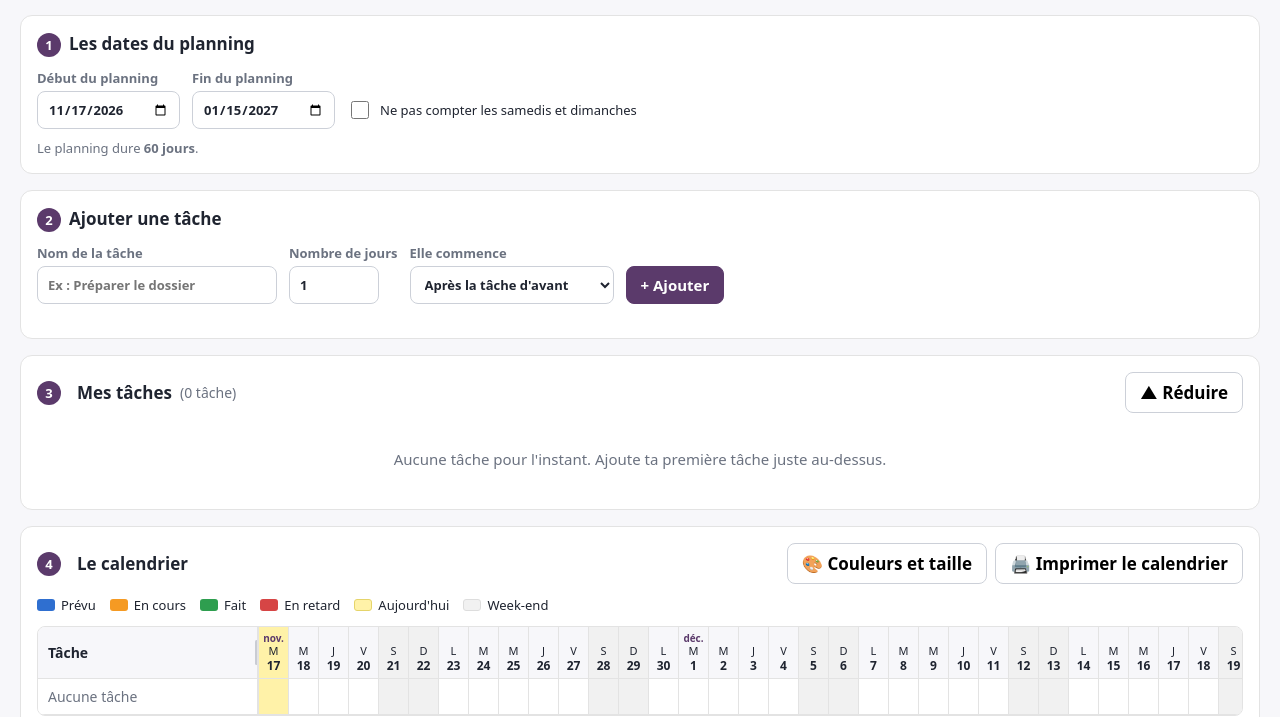
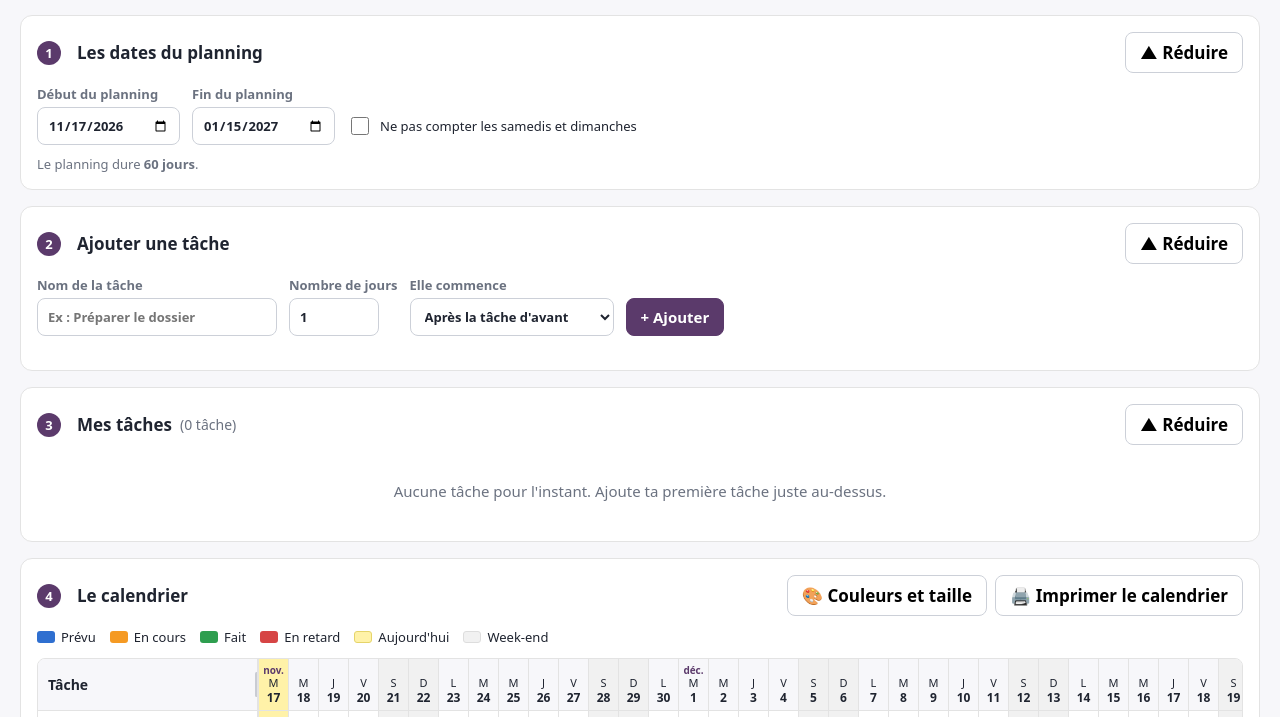
Before and after one commit to shopintoons/planning, a plain HTML site: page index.html in a window 1280 px wide. Shown: the part 83-800 px from the top of the page. Drawn offline with Linux system fonts and the light colour scheme.

Commit message:
Réduire / agrandir les parties dates et ajout de tâche
Co-Authored-By: Claude Opus 5.5 <noreply@anthropic.com>
Claude-Session: https://claude.ai/code/session_016wN1mN1hr9N3qesuEQg528

```diff
--- a/index.html
+++ b/index.html
@@ -193,11 +193,14 @@ function rendu(){
   h+='<h1>Mon planning de tâches</h1><p class="sous">Tu mets les dates du planning, puis tes tâches avec leur nombre de jours. Le calendrier se fait tout seul. Pour changer l\'ordre, attrape une tâche par ⠿ et glisse-la.</p>';
 
   // 1. dates
-  h+='<div class="carte"><h2><span class="num">1</span>Les dates du planning</h2><div class="ligne">'+
+  var fD=!!S.datesFermee;
+  h+='<div class="carte"><h2 style="display:flex;align-items:center;gap:8px;flex-wrap:wrap"><span class="num">1</span>Les dates du planning'+
+     (fD?' <span style="color:var(--doux);font-weight:500;font-size:14px">du '+fr(parse(S.debut))+' au '+fr(parse(S.fin))+' ('+(ecart(parse(S.debut),parse(S.fin))+1)+' jours'+(S.sansWE?', sans week-ends':'')+')</span>':'')+
+     '<button id="bDates" style="margin-left:auto">'+(fD?'▼ Agrandir':'▲ Réduire')+'</button></h2><div'+(fD?' style="display:none"':'')+'><div class="ligne">'+
      '<label>Début du planning<input type="date" id="pDeb" value="'+S.debut+'"></label>'+
      '<label>Fin du planning<input type="date" id="pFin" value="'+S.fin+'"></label>'+
      '<label class="coche"><input type="checkbox" id="pWE" '+(S.sansWE?'checked':'')+'> Ne pas compter les samedis et dimanches</label>'+
-     '</div><div class="info">Le planning dure <b>'+(ecart(parse(S.debut),parse(S.fin))+1)+' jours</b>.</div></div>';
+     '</div><div class="info">Le planning dure <b>'+(ecart(parse(S.debut),parse(S.fin))+1)+' jours</b>.</div></div></div>';
 
   // 2. ajouter
   var t = edition ? S.taches.filter(function(x){return x.id===edition;})[0] : null;
@@ -207,14 +210,16 @@ function rendu(){
     opts+='<option value="avec:'+x.id+'">En même temps que « '+esc(x.nom)+' »</option>';
     opts+='<option value="apres:'+x.id+'">Après « '+esc(x.nom)+' »</option>';
   });
-  h+='<div class="carte ajout"><h2><span class="num">2</span>'+(t?'Modifier la tâche':'Ajouter une tâche')+'</h2><form id="form" class="ligne" autocomplete="off">'+
+  var fA=!!S.ajoutFermee && !t;
+  h+='<div class="carte ajout"><h2 style="display:flex;align-items:center;gap:8px;flex-wrap:wrap"><span class="num">2</span>'+(t?'Modifier la tâche':'Ajouter une tâche')+
+     '<button id="bAjout" style="margin-left:auto">'+(fA?'▼ Agrandir':'▲ Réduire')+'</button></h2><div'+(fA?' style="display:none"':'')+'><form id="form" class="ligne" autocomplete="off">'+
      '<label>Nom de la tâche<input type="text" id="fNom" required maxlength="80" placeholder="Ex : Préparer le dossier" value="'+(t?esc(t.nom):'')+'"></label>'+
      '<label>Nombre de jours<input type="number" id="fJours" min="1" max="365" value="'+(t?t.jours:1)+'"></label>'+
      '<label>Elle commence<select id="fMode">'+opts+'</select></label>'+
      '<label id="fDateL" style="display:none">Date de début<input type="date" id="fDate" value="'+(t&&t.date?t.date:S.debut)+'"></label>'+
      '<button type="submit" class="principal">'+(t?'Enregistrer':'+ Ajouter')+'</button>'+
      (t?'<button type="button" id="fAnnul">Annuler</button>':'')+
-     '</form><div class="etat" id="etat"></div></div>';
+     '</form></div><div class="etat" id="etat"></div></div>';
 
   // 3. liste
   var ferme=!!S.listeFermee;
@@ -532,6 +537,8 @@ document.addEventListener("click",function(ev){
   else if(t.id==="bReglFerme"){ S.reglagesOuverts=false; changer(); }
   else if(t.id==="bCoulStd"){ delete S.couleurs; changer(); }
   else if(t.id==="bTailleStd"){ delete S.largeurJour; delete S.hauteurLigne; changer(); }
+  else if(t.id==="bDates"){ S.datesFermee=!S.datesFermee; changer(); }
+  else if(t.id==="bAjout"){ S.ajoutFermee=!S.ajoutFermee; if(!S.ajoutFermee) edition=edition; changer(); }
   else if(t.id==="bListe"){ S.listeFermee=!S.listeFermee; changer(); }
   else if(t.id==="tailleAuto"){ ev.preventDefault(); delete S.hauteurListe; changer(); }
   else if(t.id==="bVider"){
```
